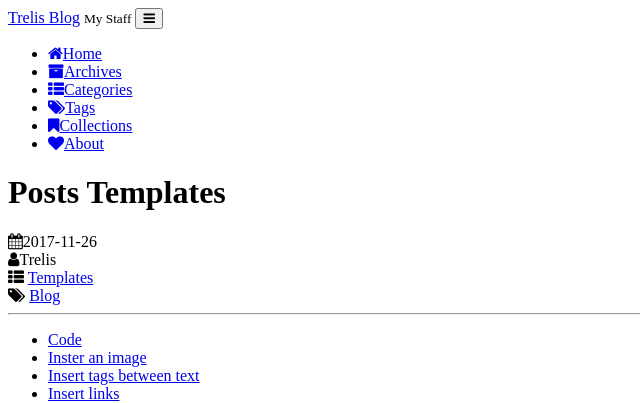
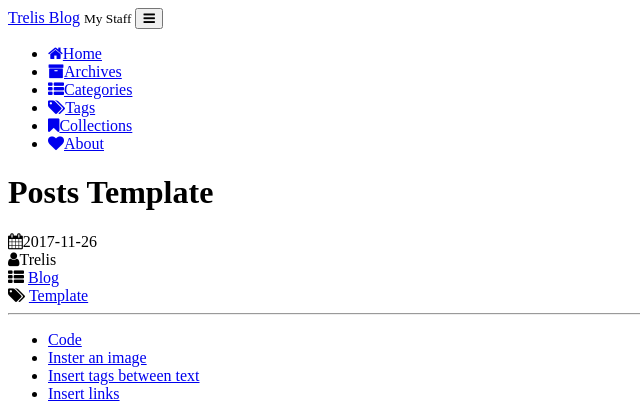
Before and after one commit to Ex0brain/trelis24.github.io, a Jekyll site: the page built from _posts/2017-11-26-Post-Templates.md, in a window 1280 px wide. Shown: the top 403 px of the page, without its empty margins (0-640 px from the left). Built offline with Jekyll 4.4.1, drawn with Linux system fonts in a browser that asks for light colours; comment, search, counter and statistics services are not loaded; a style sheet for code colours, icons or effects is not loaded.

Commit message:
Edit Posts Template

```diff
--- a/_posts/2017-11-26-Post-Templates.md
+++ b/_posts/2017-11-26-Post-Templates.md
@@ -1,8 +1,8 @@
 ---
 layout: post
-title:  "Posts Templates"
-categories: Templates
-tags:  Blog
+title:  "Posts Template"
+categories: Blog
+tags:  Template
 author: Trelis
 ---
 
```
